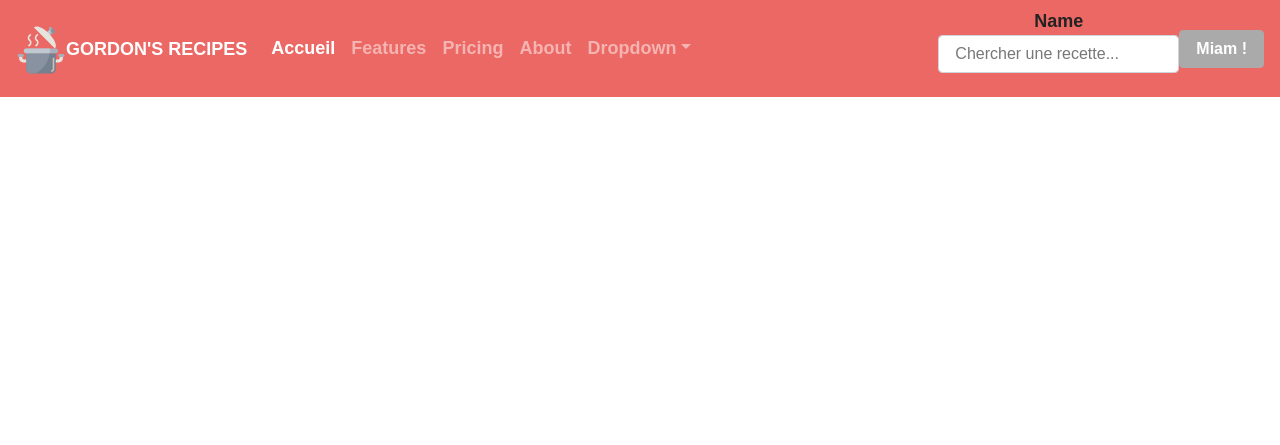
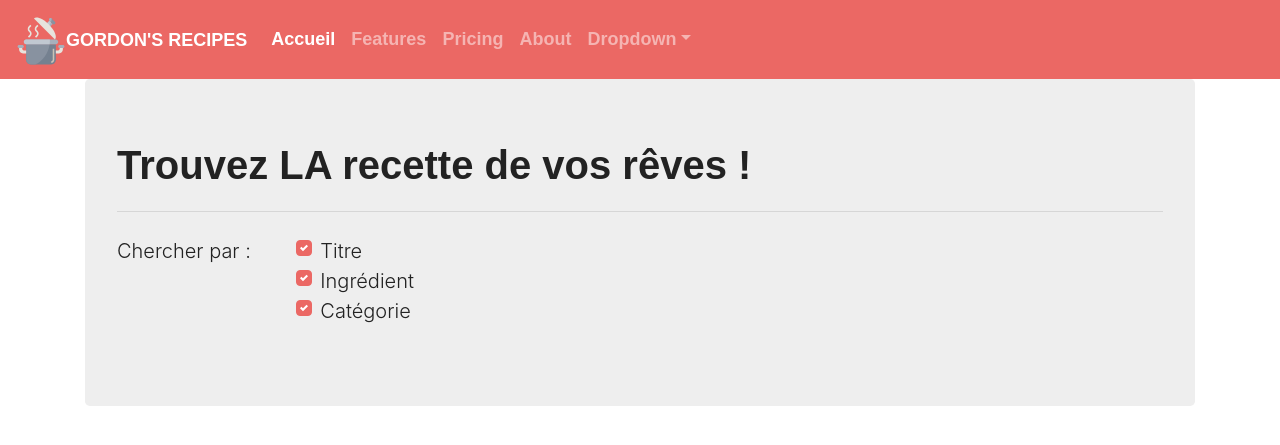
Before and after one commit to Bouclette-B/gordons_recipes, a Symfony app: template templates/front_office/search.html.twig in a window 1280 px wide. Shown: the top 445 px of the page. Run offline with Twig, Linux system fonts and the light colour scheme; the template is opened without the code that fills it, so the values that code supplies are empty; form fields are guessed from the names that the template uses; some libraries are stand-ins or nearby versions; some web fonts are replaced.

Commit message:
Commit before weekend

```diff
--- a/templates/base.html.twig
+++ b/templates/base.html.twig
@@ -43,12 +43,14 @@
                         </div>
                     </li>
                 </ul>
+                {% block search %}
                 {{ form_start(search_form) }}
                 <div class="form-inline my-2 my-lg-0">
                     {{ form_row(search_form.name, {'attr' : {'placeholder': 'Chercher une recette...'} }) }}
                     <button class="btn btn-secondary my-2 my-sm-0" type="submit">Miam !</button>
                 </div>
                 {{ form_end(search_form)}}
+                {% endblock %}
             </div>
         </nav>
         {% block body %}{% endblock %}
--- /dev/null
+++ b/templates/front_office/include.cards.html.twig
@@ -0,0 +1,22 @@
+    <div class="container">
+        <h2>{{ cards_title }}</h2>
+        <div class="row">
+            {% for recipe in recipes %}
+                <div class="col-3">
+                    <div class="card border-primary mb-3" style="max-width: 20rem;">
+                    <img src="{{ recipe.picture }}" alt="Photo de la recette" class="card-img-top">
+                        <div class="card-header">{{ recipe.category.name }} -
+                        {% for i in 1..recipe.rating %}
+                            <img src="../assets/img/chef-hat-icon2.png" alt="Icone toque de cuisinier" style="max-width: 15px;">
+                        {% endfor %}
+                        </div>
+                        <div class="card-body">
+                            <h4 class="card-title">{{ recipe.name | u.truncate(30, '...') }}</h4>
+                            <p class="card-text"><em><small>{{ recipe.createdAt | date("d/m/Y") }}</small></em></p>
+                            <a href="{{ path('recipe_show', {'id': recipe.id}) }}" class="btn btn-primary">Voir la recette</a>
+                        </div>
+                    </div>
+                </div>
+            {% endfor %}
+        </div>
+    </div>
--- a/templates/front_office/search.html.twig
+++ b/templates/front_office/search.html.twig
@@ -1,25 +1,39 @@
 {% extends "base.html.twig" %}
 {% block title %}Gordon's Recipes - Chercher un recette{% endblock %}
 
+{% block search %}{% endblock %}
+
 {% block body %}
     <div class="container">
-        <div class="row">
-            {% for recipe in recipes %}
-                <div class="col-3">
-                <div class="card border-primary mb-3" style="max-width: 20rem;">
-                <img src="{{ recipe.picture }}" alt="Photo de la recette" class="card-img-top">
-                    <div class="card-header">{{ recipe.category.name }} -
-                    {% for i in 1..recipe.rating %}
-                        <img src="./assets/img/chef-hat-icon2.png" alt="Icone toque de cuisinier" style="max-width: 15px;">
-                    {% endfor %}
-                    </div>
-                    <div class="card-body">
-                        <h4 class="card-title">{{ recipe.name | u.truncate(30, '...') }}</h4>
-                        <p class="card-text"><em><small>{{ recipe.createdAt | date("d/m/Y") }}</small></em></p>
-                        <a href="{{ path('recipe_show', {'id': recipe.id}) }}" class="btn btn-primary">Voir la recette</a>
-                    </div>
+        <div class="jumbotron">
+            <h1>Trouvez LA recette de vos rêves !</h1>
+            <hr class="my-4">
+            <div class="row lead d-flex">
+                <div class="col-2">
+                    <p class="lead">Chercher par : </p>
                 </div>
-            {% endfor %}
+                <div class="col">
+                    <fieldset>
+                        <div class="form-group">
+                            <div class="custom-control custom-checkbox">
+                                <input type="checkbox" class="custom-control-input" id="customCheck1" checked="">
+                                <label class="custom-control-label" for="customCheck1">Titre</label>
+                            </div>
+                            <div class="custom-control custom-checkbox">
+                                <input type="checkbox" class="custom-control-input" id="customCheck2" checked="">
+                                <label class="custom-control-label" for="customCheck2">Ingrédient</label>
+                            </div>
+                            <div class="custom-control custom-checkbox">
+                                <input type="checkbox" class="custom-control-input" id="customCheck3" checked="">
+                                <label class="custom-control-label" for="customCheck3">Catégorie</label>
+                            </div>
+                        </div>
+                    </fieldset>
+                </div>
+            </div>
         </div>
     </div>
+{% if search != 'null' %}
+        {% include "/front_office/include.cards.html.twig" %}
+    {% endif %}
 {% endblock %}
```
Also changed, not shown: src/Controller/FrontOfficeController.php (+22 -20 lines), src/Form/SearchType.php (added, +30 -0 lines), templates/front_office/home.html.twig (+3 -24 lines).
